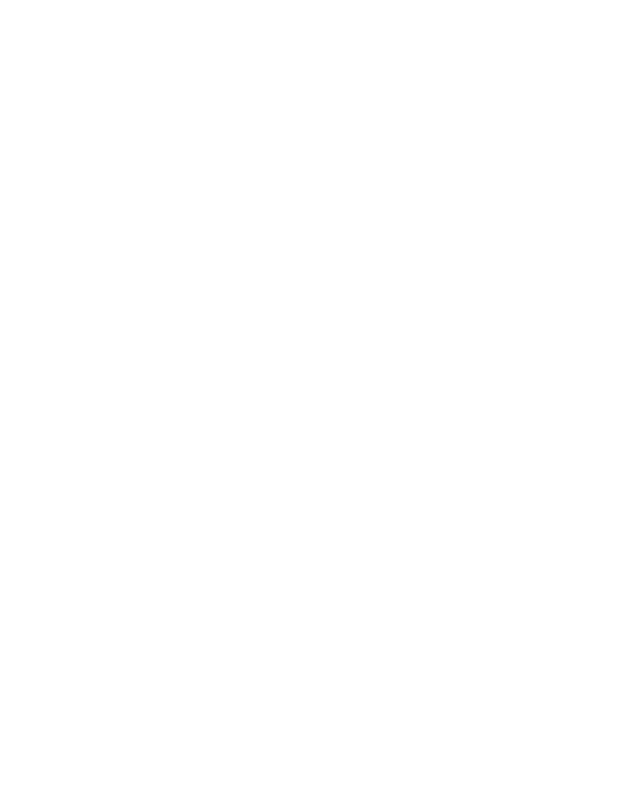
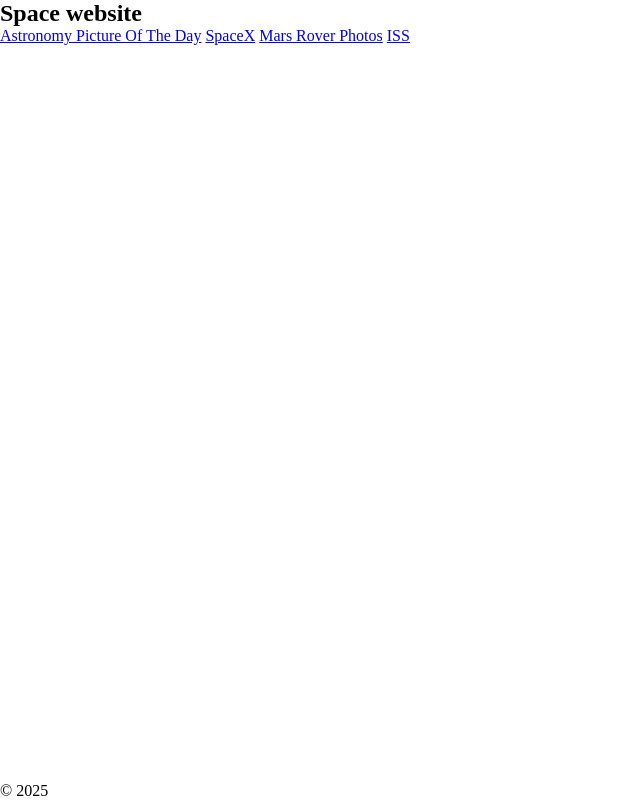
Before and after one commit to Ianmwia/capstone-project, a plain HTML site: page index.html in a window 1280 px wide. Shown: the whole page, without its empty margins (0-640 px from the left). Drawn offline with Linux system fonts and the light colour scheme.

Commit message:
setting a layout for the project

```diff
--- a/index.html
+++ b/index.html
@@ -3,9 +3,34 @@
 <head>
     <meta charset="UTF-8">
     <meta name="viewport" content="width=device-width, initial-scale=1.0">
+    <link rel="shortcut icon" href="favicon.ico" type="image/x-icon">
     <title>Document</title>
+    <link rel="stylesheet" href="main.css">
 </head>
 <body>
+    <!--nav-->
+    <nav>
+        <h1>Space website</h1>
+    </nav>
 
+    <!--main-->
+    <main>
+        <section id="links">
+            <a href="/apod/apod.html">Astronomy Picture Of The Day</a>
+            <a href="/spaceX/spacex.html">SpaceX</a>
+            <a href="/mars/mars.html">Mars Rover Photos</a>
+            <a href="/iss/iss.html">ISS</a>
+        </section>
+        <section id="about">
+            <p>
+
+            </p>
+        </section>
+    </main>
+    <!--footer-->
+    <footer class="footer">
+        <p>&copy 2025</p>
+    </footer>
+    <script src="app.js"></script>
 </body>
 </html>
--- /dev/null
+++ b/main.css
@@ -0,0 +1,12 @@
+*{
+    padding: 0;
+    margin: 0;
+}
+body{
+    display: flex;
+    flex-direction: column;
+    min-height: 100vh;
+}
+main{
+    flex-grow: 1;
+}
```
Also changed, not shown: apod/apod.html (added, +12 -0 lines), iss/iss.html (added, +12 -0 lines), mars/mars.html (added, +12 -0 lines), spaceX/spacex.html (added, +12 -0 lines).
